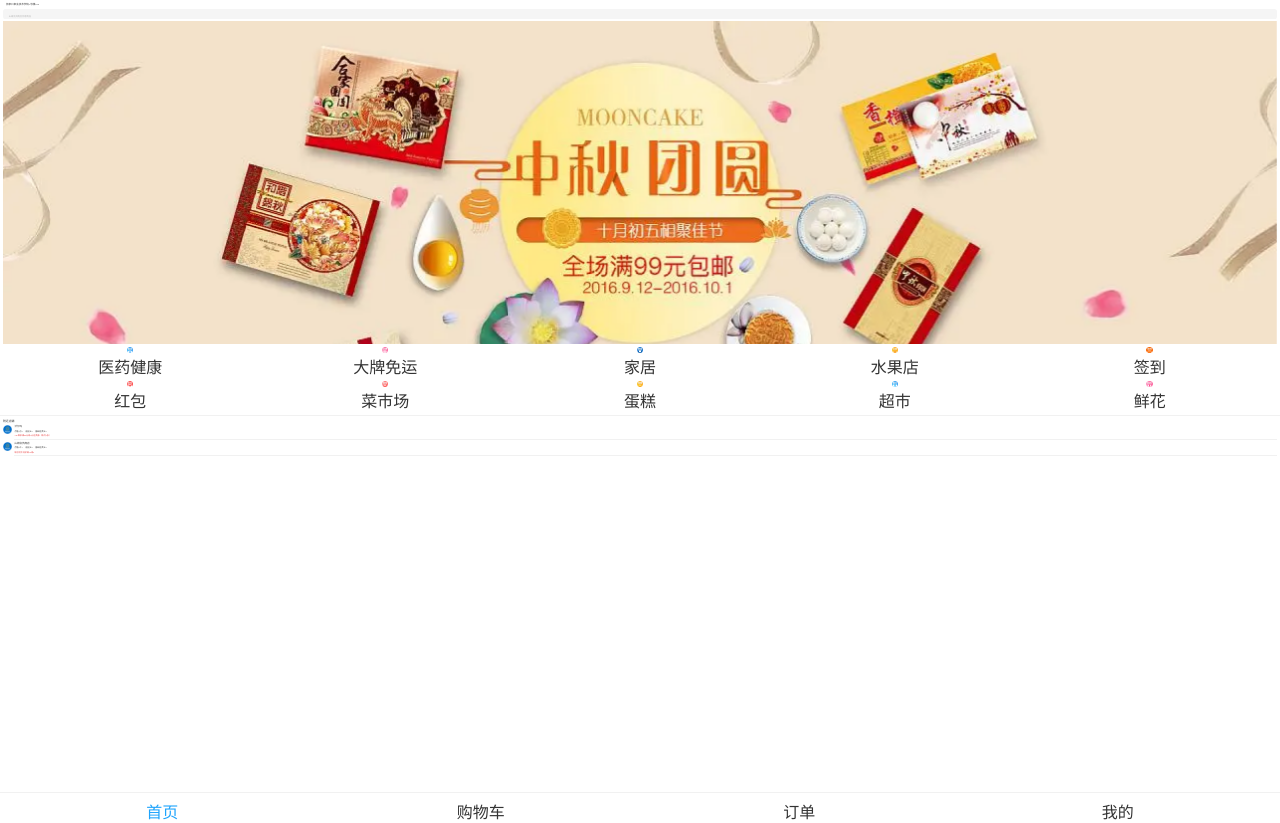
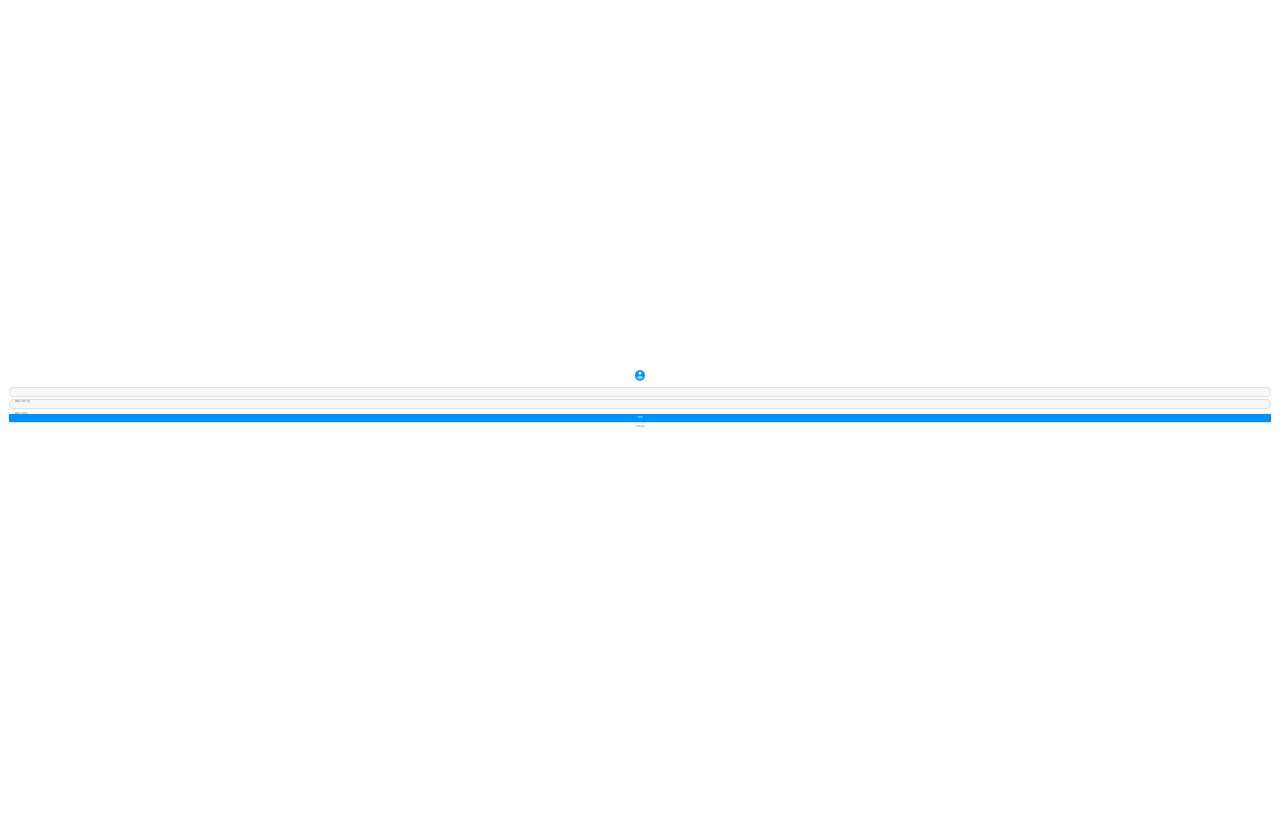
Before and after one commit to jiaokaihang/jingdong, a Vue app: page /login#/login in a window 1280 px wide. After the commit the page ends 800 px from the top, so only its background shows below. Built offline with nearby package versions, Linux system fonts and the light colour scheme; the HTML template or start-up script is replaced by a standard one.

Commit message:
完成登录页面首页布局

```diff
--- a/package.json
+++ b/package.json
@@ -8,6 +8,7 @@
     "lint": "vue-cli-service lint"
   },
   "dependencies": {
+    "axios": "^0.27.2",
     "core-js": "^3.8.3",
     "normalize.css": "^8.0.1",
     "swiper": "^8.3.2",
--- /dev/null
+++ b/public/mock/index.json
@@ -0,0 +1,6 @@
+{
+    "ret": true,
+        "data" : {
+            "bannerImg": "../../assets/Walmart.webp"
+    }
+}
--- a/src/App.vue
+++ b/src/App.vue
@@ -1,16 +1,14 @@
 <template>
   <div>
-      <HomeList />
+    <router-view />
   </div>
 </template>
 
 <script>
-import HomeList from './views/home/HomeList'
+
 export default {
-  name: 'App-list',
-  components: {
-    HomeList
-  }
+  name: 'App-list'
+
 }
 </script>
 
--- a/src/router/index.js
+++ b/src/router/index.js
@@ -1,19 +1,16 @@
 import { createRouter, createWebHashHistory } from 'vue-router'
-import HomeView from '../views/HomeView.vue'
-
+import HomeList from '../views/home/HomeList'
+import LoginList from '../views/login/LoginList'
 const routes = [
   {
     path: '/',
-    name: 'home',
-    component: HomeView
+    name: 'Home',
+    component: HomeList
   },
   {
-    path: '/about',
-    name: 'about',
-    // route level code-splitting
-    // this generates a separate chunk (about.[hash].js) for this route
-    // which is lazy-loaded when the route is visited.
-    component: () => import(/* webpackChunkName: "about" */ '../views/AboutView.vue')
+    path: '/login',
+    name: 'Login',
+    component: LoginList
   }
 ]
 
--- a/src/style/viriables.scss
+++ b/src/style/viriables.scss
@@ -1,2 +1,3 @@
 $content-fontcolor:#333;
 $content-bgColor:#F1F1F1;
+$input-fontcolor:#777
--- /dev/null
+++ b/src/views/login/LoginList.vue
@@ -0,0 +1,75 @@
+<template>
+  <div>
+    <div class="wrapper">
+      <img class="wrapper__img" src="../../assets/编组@2x.png" alt="" />
+      <div class="wrapper__input">
+        <input type="text" class="wrapper__input__content" placeholder="请输入用户名">
+      </div>
+      <div class="wrapper__input">
+        <input type="password" class="wrapper__input__content" placeholder="请输入密码">
+      </div>
+      <div class="wrapper__login-button">登录</div>
+      <div class="wrapper__login-link">立即注册</div>
+    </div>
+  </div>
+</template>
+
+<script>
+export default {
+  name: ' LoginList '
+}
+</script>
+<style lang="scss" scoped>
+  @import '../../style/viriables.scss';
+.wrapper{
+  position: absolute;
+  top: 50%;
+  left: 0;
+  right: 0;
+  transform: translateY(-50%);
+  height: 3.4rem;
+  &__img{
+    display: block;
+    margin: 0 auto .4rem auto;
+    width: .66rem;
+    height: .66rem;
+}
+  &__input{
+    height: .48rem;
+    margin: 0 .4rem .16rem .4rem;
+    padding: 0 .16rem;
+    background: #F9F9F9;
+    border: 1px solid rgba(0,0,0,0.10);
+    border-radius: 6px;
+    border-radius: 6px;
+    &__content{
+      line-height: .48rem;
+      border: none;
+      outline: none;
+      width: 100%;
+      background: none;
+      font-size: .16rem;
+      color: $input-fontcolor;
+      &::placeholder{
+        color: $input-fontcolor;
+      }
+    }
+  }
+  &__login-button {
+    margin: .32rem .4rem .16rem .4rem;
+    line-height: .48rem;
+    background: #0091FF;
+    box-shadow: 0 .04rem .08rem 0 rgba(0,145,255,0.32);
+    border-radius: .04rem;
+    border-radius: .04rem;
+    color: #fff;
+    font-size: .16rem;
+    text-align: center;
+  }
+  &__login-link{
+    text-align: center;
+    font-size: .14rem;
+     color:$input-fontcolor;
+  }
+}
+</style>
```
